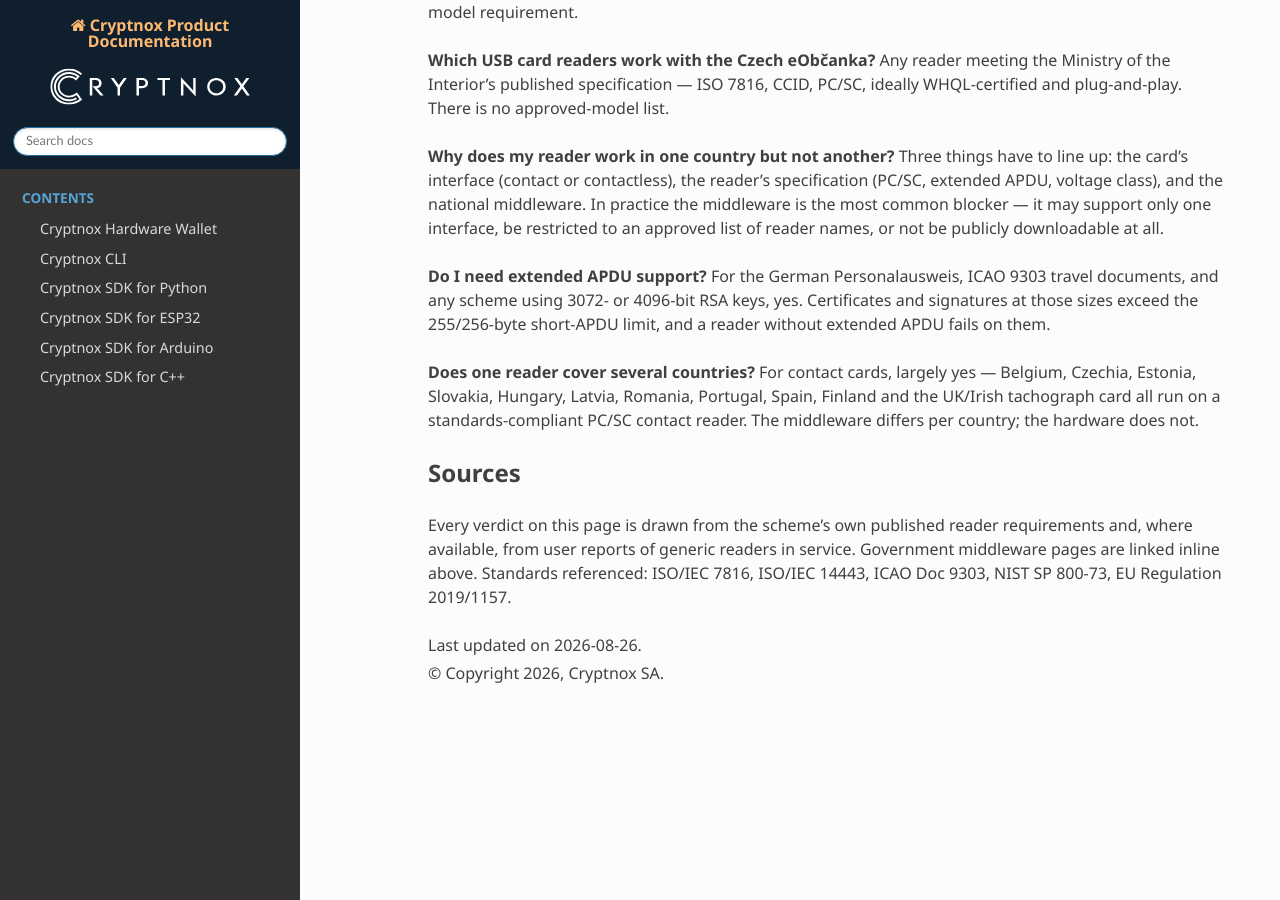
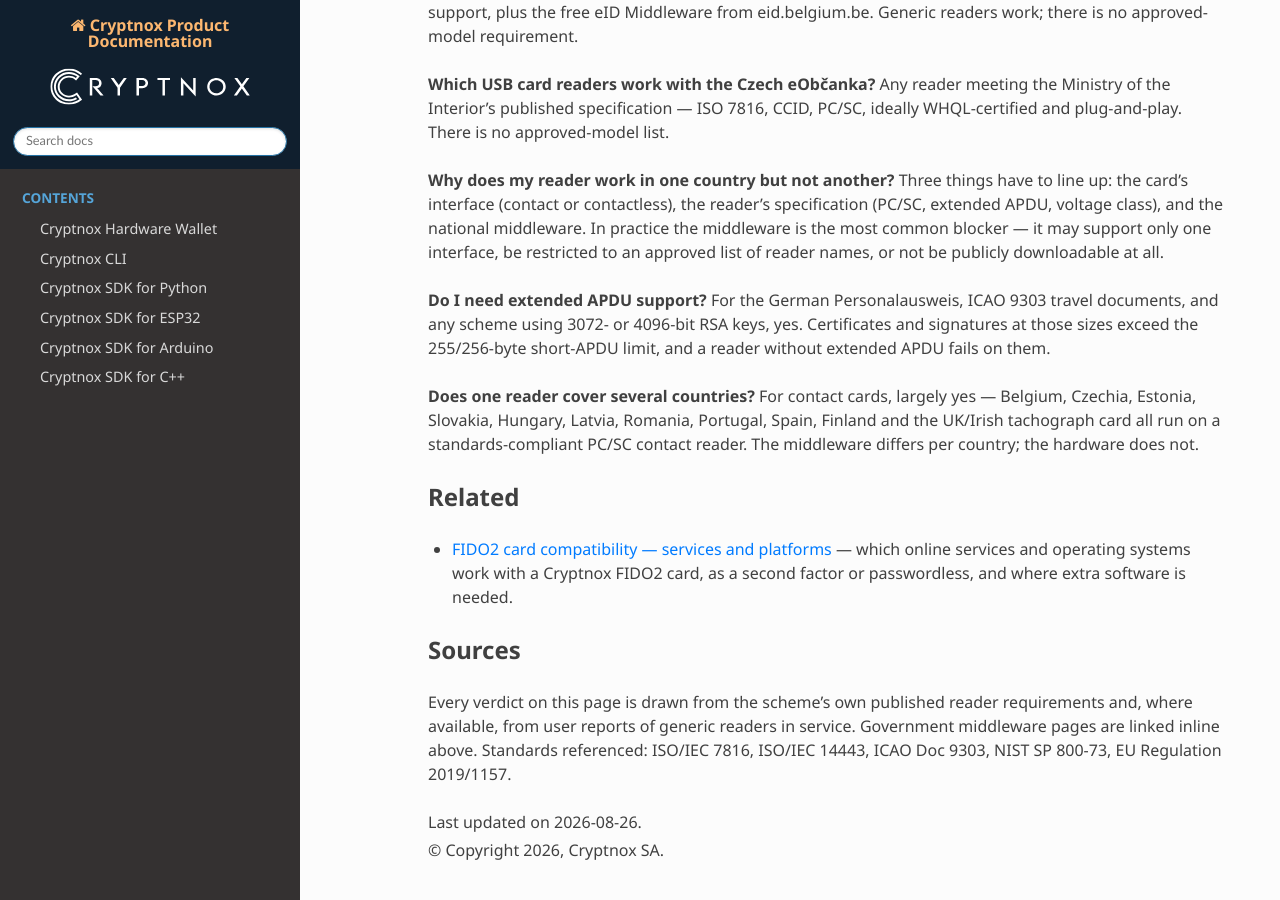
Before and after one commit to cryptnox/cryptnox.github.io, a Sphinx documentation site: the page built from docs/source/reader-compatibility.rst, in a window 1280 px wide and 900 px high, scrolled down 6568 px. Built offline with Sphinx 7.4.7 and the Read the Docs theme 3.1.0, drawn with Linux system fonts in a browser that asks for light colours.

Commit message:
Cross-link reader-compatibility to the FIDO2 compatibility page
The FIDO2 page already links back; this completes the pair so each is
reachable from the other.

Co-Authored-By: Claude Opus 5 (1M context) <noreply@anthropic.com>

```diff
--- a/docs/source/reader-compatibility.rst
+++ b/docs/source/reader-compatibility.rst
@@ -382,6 +382,14 @@ standards-compliant PC/SC contact reader. The middleware differs per country; th
 does not.
 
 
+Related
+=======
+
+* :doc:`FIDO2 card compatibility — services and platforms <fido2-compatibility>` — which
+  online services and operating systems work with a Cryptnox FIDO2 card, as a second
+  factor or passwordless, and where extra software is needed.
+
+
 Sources
 =======
 
```
